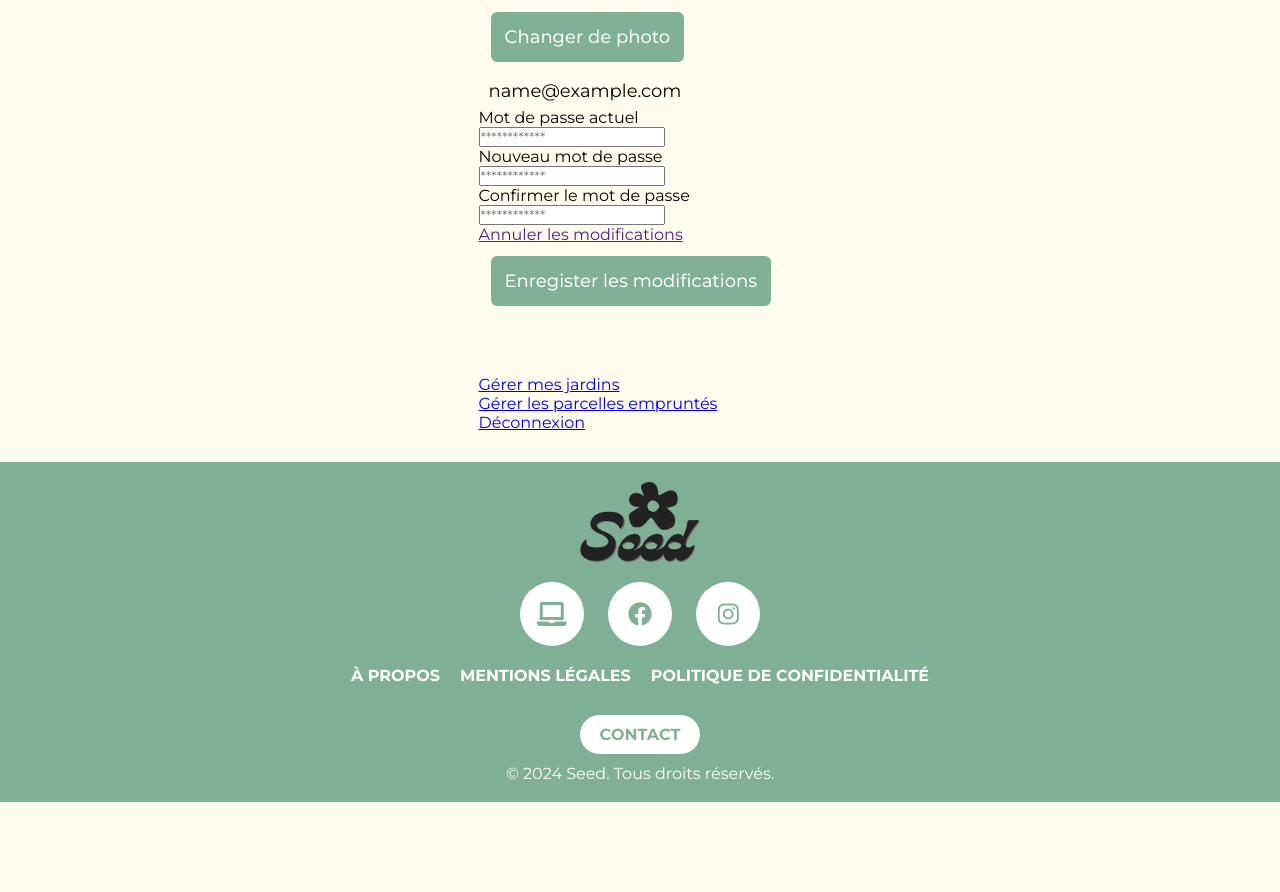
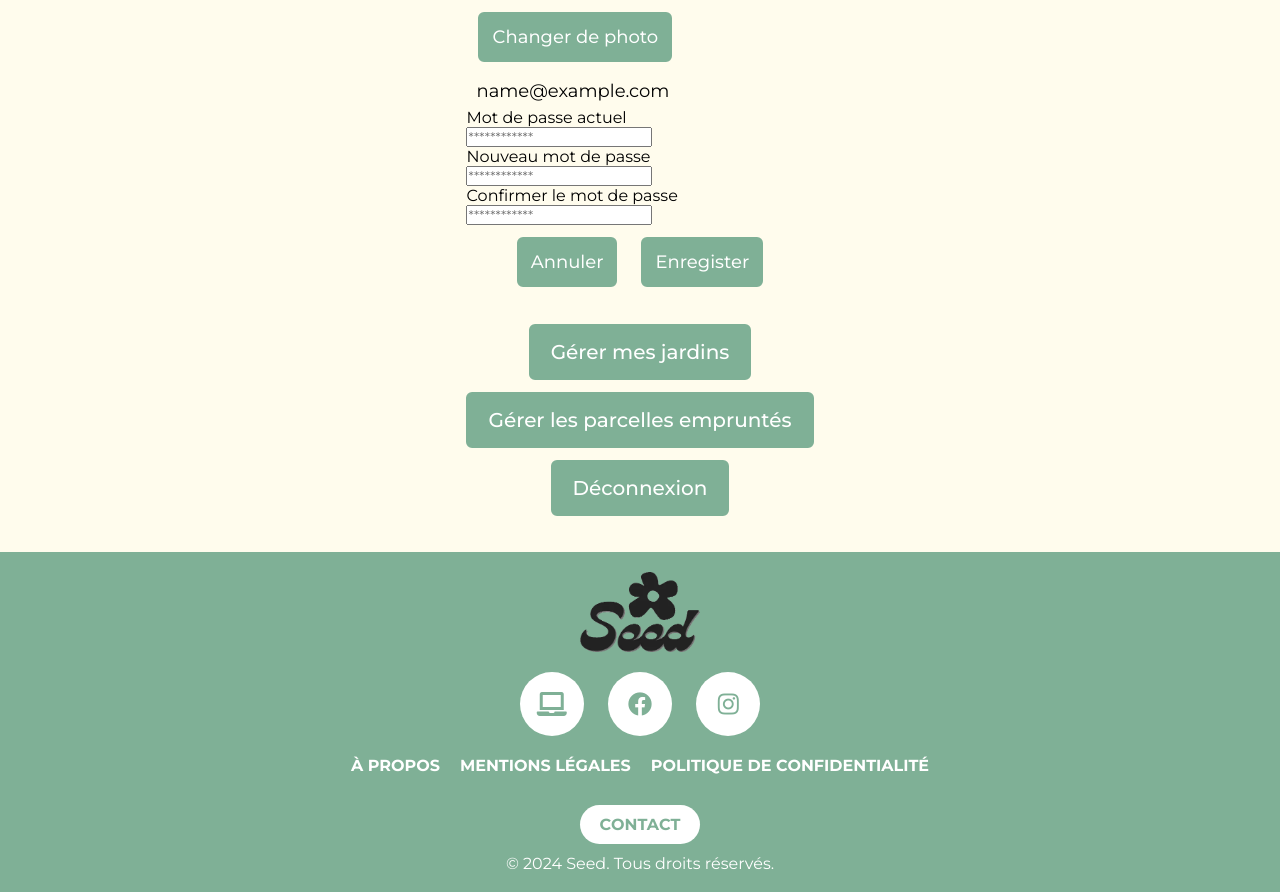
Before and after one commit to valentinbgt/sae202, a PHP site: page /profil/index.php in a window 1280 px wide. Shown: the part 641-1533 px from the top of the page. Before the commit the page ends 1443 px from the top, so only its background shows below. Run offline with PHP 8.4, Linux system fonts and the light colour scheme; the visitor is signed in with stand-in values (Sample User, id 1); tables that the repository leaves empty or names only in its code hold one stand-in row (values such as "Sample post"); data that the repository does not hold is empty.

Commit message:
page profil presque terminée

```diff
--- a/assets/css/style.css
+++ b/assets/css/style.css
@@ -1488,4 +1488,11 @@ form textarea:focus {
     .section {
         border-top: 10px solid #7FB096;
     }
+
 }
+
+.enregistrerProfil{
+    display: flex;
+    justify-content: center;
+    width: 100%;
+}
--- a/header.php
+++ b/header.php
@@ -40,8 +40,8 @@
                 <?php
                     if(empty($_SESSION["user_id"])){
                 ?>
-                    <div <?= ($page == 'signin.php') ? 'class="navLink active"' : 'class="navLink"' ?>><object data="/assets/img/svg/user.svg" type="image/svg+xml" class="navIcon"></object><a href="/profil/signin.php?from=<?= $from; ?>"><span class="navLinkText">Connexion</span></a></div>
-                    <div <?= ($page == 'signup.php') ? 'class="navLink active"' : 'class="navLink"' ?>><object data="/assets/img/svg/user.svg" type="image/svg+xml" class="navIcon"></object><a href="/profil/signup.php?from=<?= $from; ?>"><span class="navLinkText">Inscription</span></a></div>
+                    <div <?php if($page == "signin.php") echo "hidden"; ?> <?= ($page == 'signin.php') ? 'class="navLink active"' : 'class="navLink"' ?>><object data="/assets/img/svg/user.svg" type="image/svg+xml" class="navIcon"></object><a href="/profil/signin.php?from=<?= $from; ?>"><span class="navLinkText">Connexion</span></a></div>
+                    <div <?php if($page != "signin.php") echo "hidden"; ?> <?= ($page == 'signup.php') ? 'class="navLink active"' : 'class="navLink"' ?>><object data="/assets/img/svg/user.svg" type="image/svg+xml" class="navIcon"></object><a href="/profil/signup.php?from=<?= $from; ?>"><span class="navLinkText">Inscription</span></a></div>
                 <?php
                     }else{
                 ?>
--- a/profil/index.php
+++ b/profil/index.php
@@ -36,14 +36,15 @@
                 <label for="profilConfirmPassword">Confirmer le mot de passe</label>
                 <input type="password" name="profilConfirmPassword" id="profilConfirmPassword" placeholder="************">
 
-                <a href="">Annuler les modifications</a>
-                <input type="submit" class="button little" value="Enregister les modifications">
+                <div class="enregistrerProfil">
+                    <a class="button little" href="">Annuler</a>
+                    <input type="submit" class="button little" value="Enregister">
+                </div>
 
-                <br><br><br>
-                <p><a href="/jardins/gestion.php">Gérer mes jardins</a></p>
-                <p><a href="/jardins/parcelles.php">Gérer les parcelles empruntés</a></p>
-                <!-- <p><a href="">Gérer les articles disponibles</a></p> -->
-                <p><a href="/profil/inc/logout.proc.php">Déconnexion</a></p>
+                <br>
+                <a class="button" href="/jardins/gestion.php">Gérer mes jardins</a>
+                <a class="button" href="/jardins/parcelles.php">Gérer les parcelles empruntés</a>
+                <a class="button" href="/profil/inc/logout.proc.php">Déconnexion</a>
             </form>
 
         </main>
```
